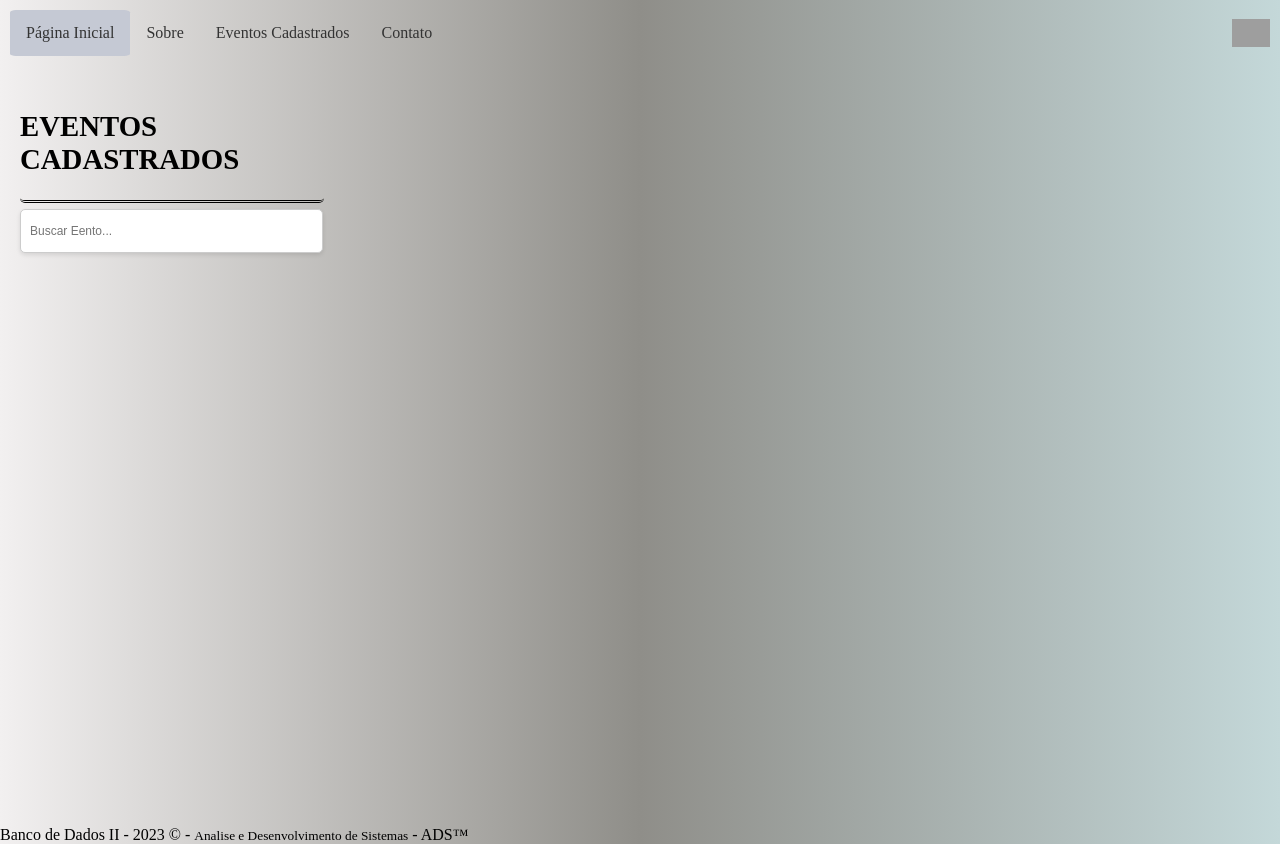
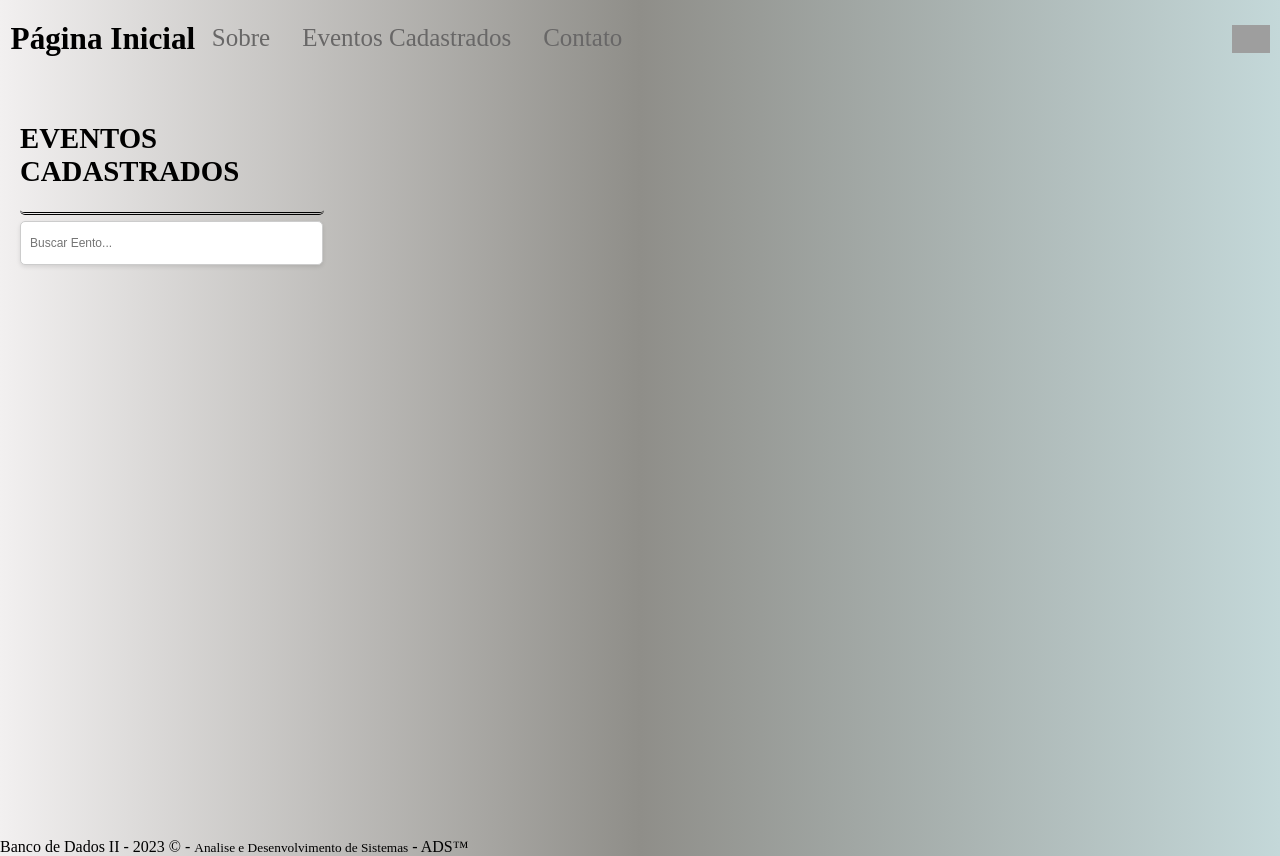
Before and after one commit to IsraelLazaro/ProjetoDBII_Mongo, a plain HTML site: page views/listEvents.html in a window 1280 px wide. In both pictures the pointer is over the link "Página Inicial". Drawn offline with Linux system fonts and the light colour scheme; some packages are replaced by stand-ins of ours; no server answers; grey boxes are pictures that could not be loaded.

Commit message:
Mudando css do cabeçalho

```diff
--- a/css/style.css
+++ b/css/style.css
@@ -81,19 +81,25 @@ main {
     float: left;
   }
   nav li a {
+    font-size: 25px;
     display: block;
-    color: #333;
+    color: #686767;
     text-align: center;
     padding: 14px 16px;
     text-decoration: none;
   }
   nav li a:hover {
-    border-radius: 5%;
-    background-color: #c5c9d4;
+    font-size: 26px;
+    font-weight: bold;
+    color: #000000;
+    transform: scale(1.2);
   }
   .logo {
     max-width:3%;
     height: auto;
+  }
+  .logo:hover{
+    transform: scale(1.2);
   }
     /* Tela de cadastro */
     .telaDeCadastro{
```
